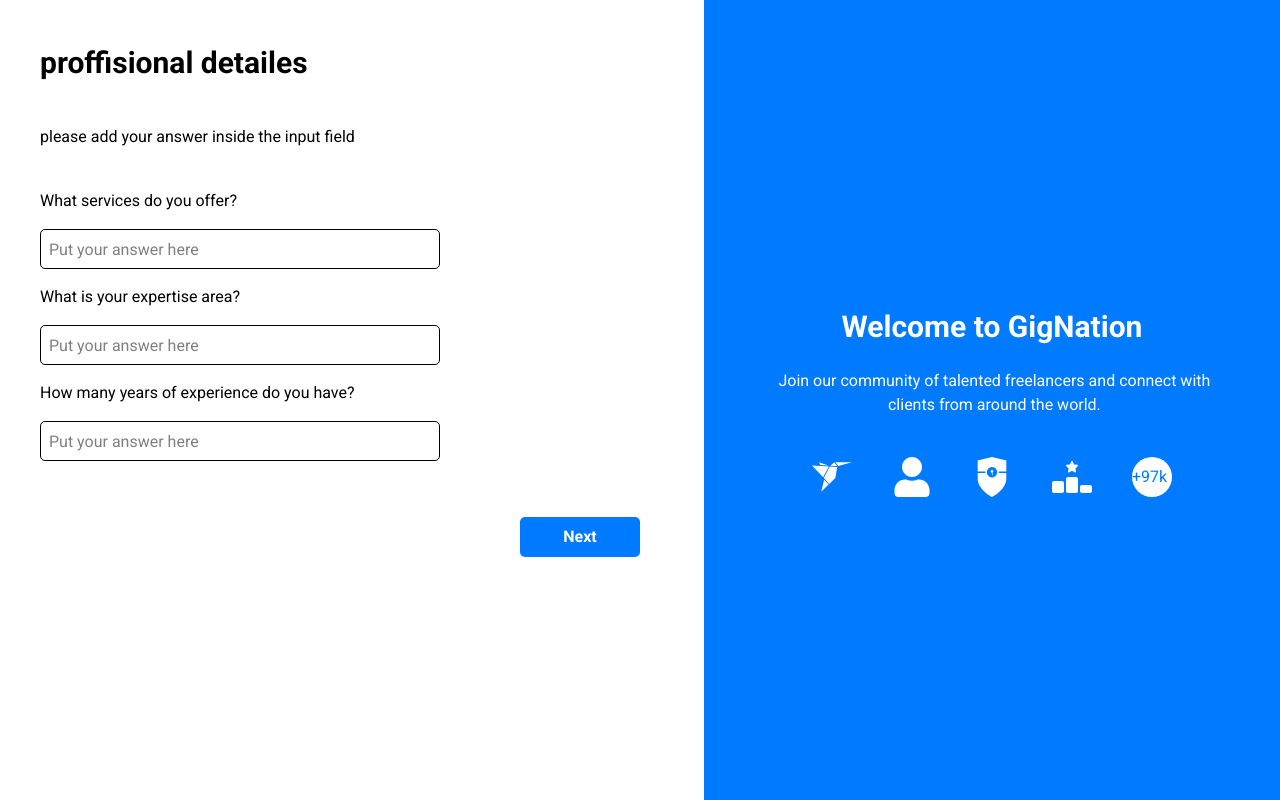
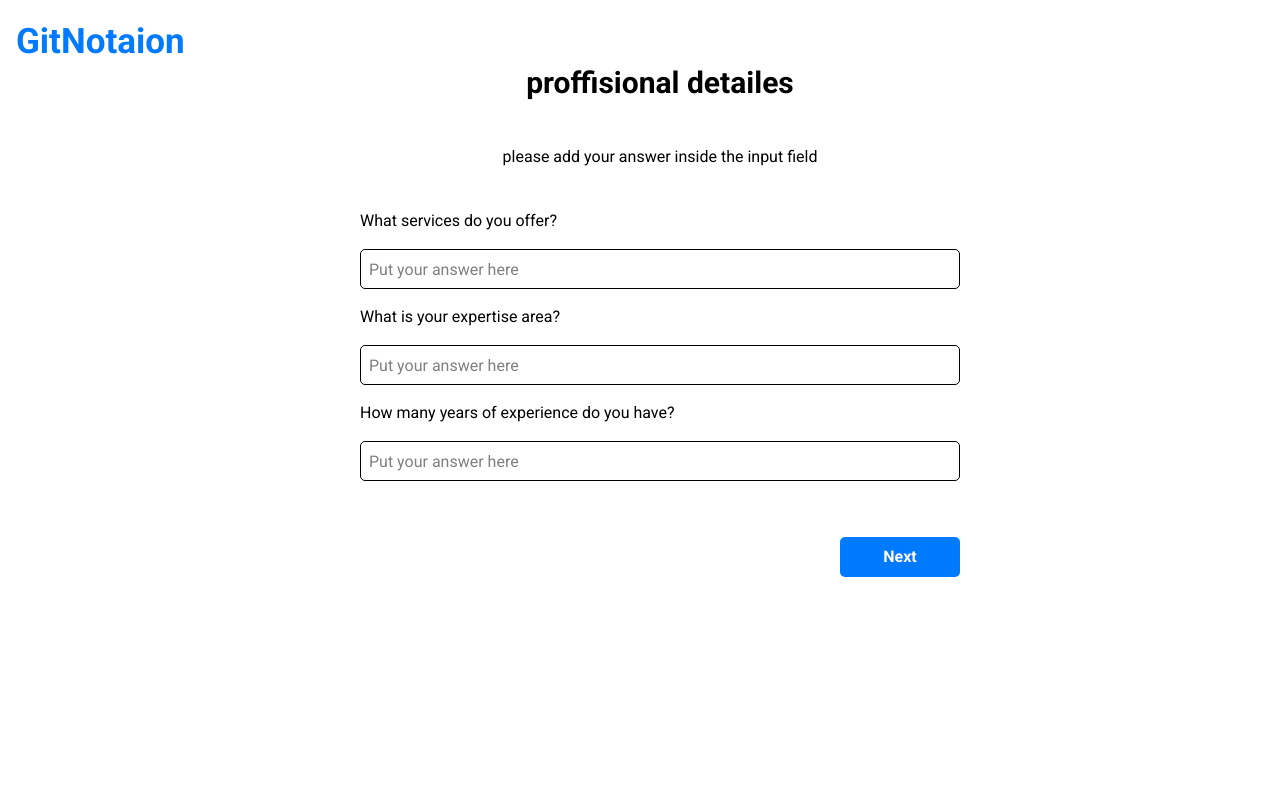
Before and after one commit to AnisHr77/Freelancer, a Next.js app in the folder frontend/: page /Questions in a window 1280 px wide. Built offline with nearby package versions, Linux system fonts and the light colour scheme.

Commit message:
add last changes

```diff
--- a/frontend/src/app/Questions/page.tsx
+++ b/frontend/src/app/Questions/page.tsx
@@ -1,5 +1,5 @@
 'use client'
-import Questionspart1 from '@/categories/profissionale-detailes/Questionspart1'
+import Questionspart1 from '@/components/Questionspart1'
 import Sidebar from '@/components/sidebar'
 import { useRouter } from 'next/navigation'
 import React from 'react'
@@ -14,7 +14,7 @@
 
     return (
         <div className='flex h-screen w-screen'>
-            <div className={` ${animate ? 'animate-slide' : ''} w-[55%] h-full`}>
+            <div className={` ${animate ? 'animate-slide' : ''}  w-full h-full`}>
                 <Questionspart1
                     title="proffisional detailes"
                     desc="please add your answer inside the input field"
@@ -24,9 +24,9 @@
                     value="Next"
                     onClick={click} />
             </div>
-            <div className="w-[45%] z-50  items-center text-center h-full bg-[#007AFF]   flex flex-col justify-center">
+            {/* <div className="w-[45%] z-50  items-center text-center h-full bg-[#007AFF]   flex flex-col justify-center">
                 <Sidebar />
-            </div>
+            </div> */}
         </div>
     )
 }
--- a/frontend/src/app/globals.css
+++ b/frontend/src/app/globals.css
@@ -9,6 +9,7 @@
   from {
     transform: translateX(0);
   }
+
   to {
     transform: translateX(-800px);
 
@@ -18,3 +19,18 @@
 .animate-slide {
   animation: slideRight 0.5s ease forwards;
 }
+
+@keyframes  move {
+  from {
+    rotate: 0deg;
+  }
+
+  to {
+    rotate: 360deg;
+
+  }
+}
+
+.logo {
+  animation: move 0.5s ease forwards;
+}
--- a/frontend/src/app/q2/page.tsx
+++ b/frontend/src/app/q2/page.tsx
@@ -1,4 +1,4 @@
-import Questionspart1 from '@/categories/profissionale-detailes/Questionspart1'
+import Questionspart1 from '@/components/Questionspart1'
 import Sidebar from '@/components/sidebar'
 import React from 'react'
 
--- a/frontend/src/categories/profissionale-detailes/Questionspart1.tsx
+++ b/frontend/src/components/Questionspart1.tsx
@@ -18,7 +18,8 @@
 
   return (
     <div className=' '>
-      <div className="flex flex-col pl-10 pt-10 justify-center gap-10">
+      <p className=' logo text-[35px] absolute ml-4 mt-4 font-bold text-[#007AFF]'>GitNotaion</p>
+      <div className="flex flex-col items-center pl-10 pt-15 justify-center gap-10">
         <p className='font-bold text-[30px]'>{title}</p>
         <p className='text-[16px]'>{desc}</p>
         <form className='flex flex-col gap-4'>
@@ -28,7 +29,7 @@
             type="text"
             name='answer1'
             placeholder='Put your answer here'
-            className='w-100 h-10 rounded-[5px] border pl-2 outline-none'
+            className='w-150 h-10 rounded-[5px] border pl-2 outline-none'
             required
           />
 
@@ -37,7 +38,7 @@
             type="text"
             name='answer2'
             placeholder='Put your answer here'
-            className='w-100 h-10 rounded-[5px] border pl-2 outline-none'
+            className='w-150 h-10 rounded-[5px] border pl-2 outline-none'
             required
           />
 
@@ -46,7 +47,7 @@
             type="text"
             name='answer3'
             placeholder='Put your answer here'
-            className='w-100 h-10 rounded-[5px] border pl-2 outline-none'
+            className='w-150 h-10 rounded-[5px] border pl-2 outline-none'
             required
           />
 
```
